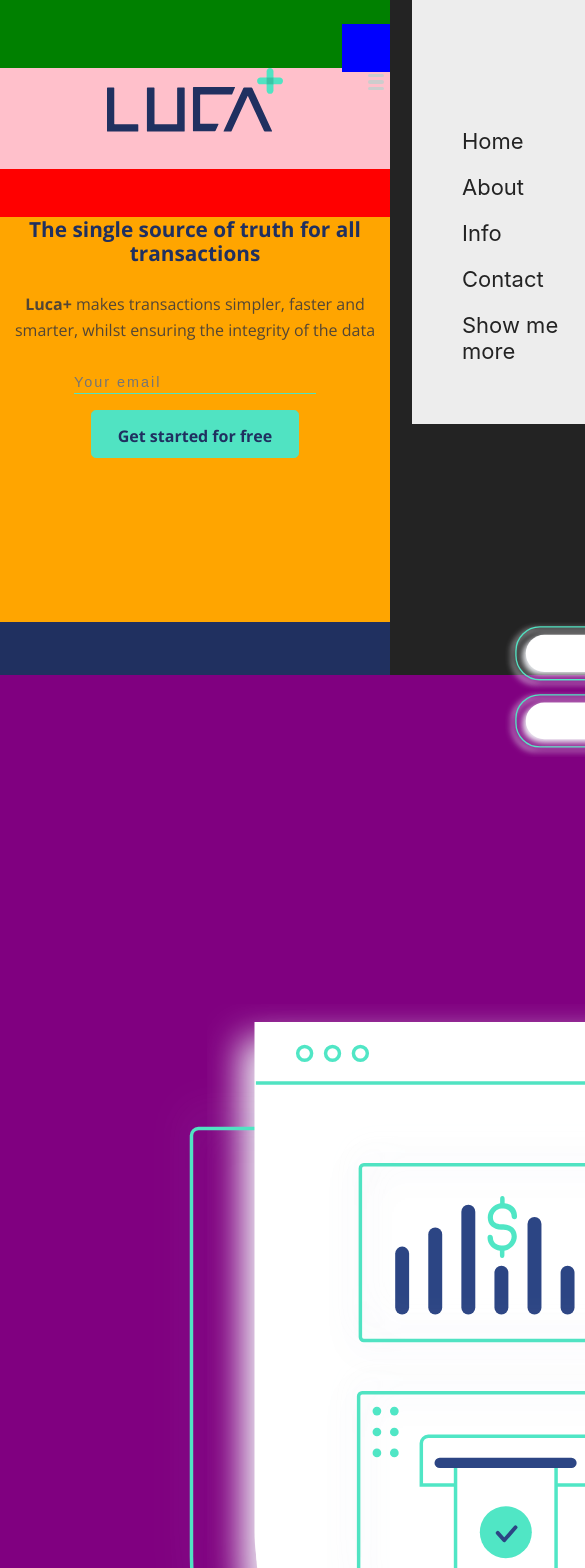
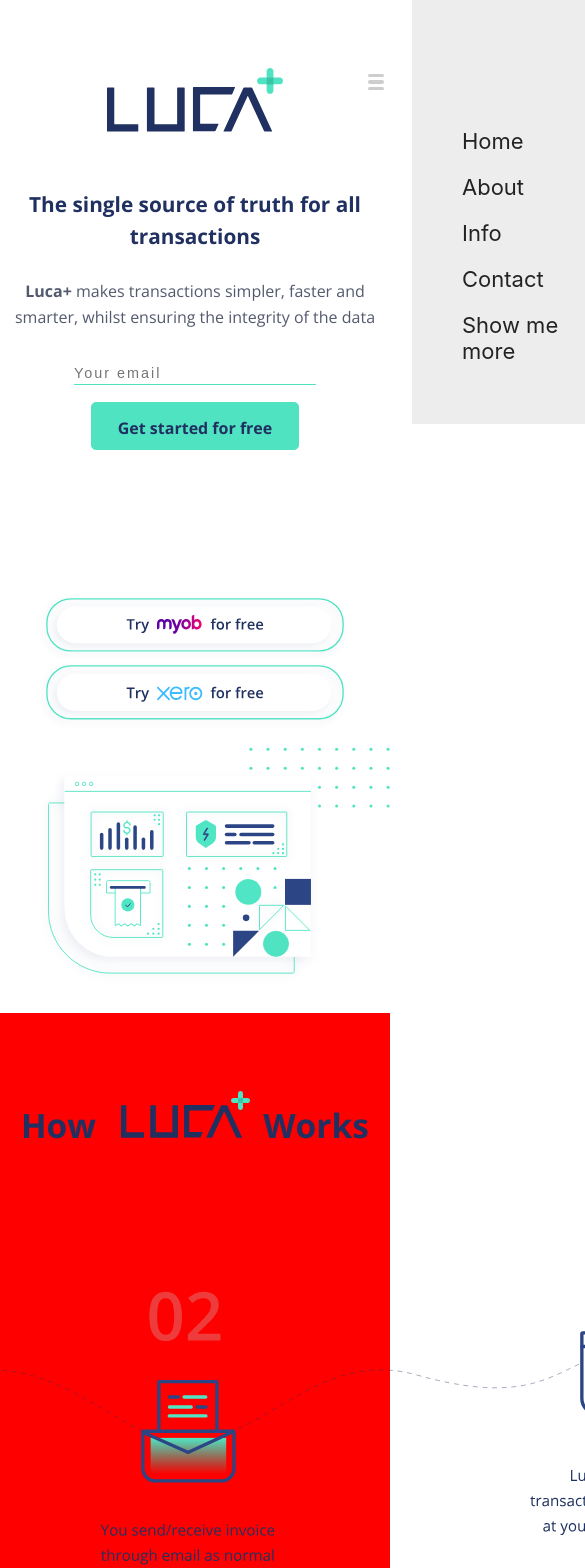
Before and after one commit to Lianakeys/LucaWebsite, a React (Create React App) app in the folder luca-website/: page / in a window 390 px wide. Shown: the top 1568 px of the page, 585 px wide, since content can reach past the window. Built offline with nearby package versions, Linux system fonts and the light colour scheme.

Commit message:
fixed homesection mobile

```diff
--- a/luca-website/src/App.css
+++ b/luca-website/src/App.css
@@ -442,7 +442,7 @@
     padding: 0;
 
     /* make it look decent enough */
-    background: #232323;
+    background: white;
     /* color: #cdcdcd;
     font-family: "Avenir Next", "Avenir", sans-serif; */
   }
@@ -459,27 +459,27 @@
       display: block;
       height: 80%;
       width: 100%;
-      background-color: red;
+      /* background-color: red; */
     }
 
     .hamburgermenu-container {
       height: 10%;
       display: flex;
       justify-content: flex-end;
-      background-color: green;
+      /* background-color: green; */
       width: 100%;
     }
 
     .hamburgermenu {
       height: 3rem;
-      background-color: blue;
+      /* background-color: blue; */
       width: 3rem;
       margin-top: 1.5rem;
     }
 
     .Lucaforphone-logocontainer {
       height: 15%;
-      background-color: pink;
+      /* background-color: pink; */
       width: 100%;
       display: flex;
       justify-content: center;
@@ -492,8 +492,9 @@
 
     .luca-home-title-container {
       height: 60%;
-      background-color: orange;
+      /* background-color: orange; */
       width: 100%;
+      margin-top: -1.8rem;
       /* display: flex;
       justify-content: center;
       align-items: center; */
@@ -504,7 +505,7 @@
       font-style: normal;
       font-weight: bold;
       font-size: 1.3rem;
-      line-height: 1.5rem;
+      line-height: 2rem;
       text-align: center;
       padding: 0rem 0.1rem 0rem 0.1rem;
       color: #203060;
@@ -586,39 +587,45 @@
     .MYOBbutton-phone {
       height: 10%;
       width: 100%;
-      background-color: #203060;
+      /* background-color: #203060; */
 
     }
 
     .MYOBbutton-image-phone {
       height: 100%;
-      width: 83rem;
+      width: 100%;
     }
 
     .Xerobutton-phone {
       height: 10%;
       width: 100%;
-      background-color: #206025;
+      /* background-color: greenyellow; */
     }
 
     .XERObutton-image-phone {
       height: 100%;
-      width: 83rem;
+      width: 100%;
     }
 
     .hero-image-container {
       display: block;
-      height: 180vh;
-      width: 396vw;
-      background-color: purple;
+      height: 40%;
+      width: 100%;
+      /* background-color: purple; */
       display: flex;
       justify-content: flex-end;
+      align-items: flex-end;
 
     }
 
     .hero-image-phone {
+      /* margin-top: 4rem; */
       height: 90%;
       width: 90%;
     }
 
+    .HIWsection {
+      background-color: red;
+    }
+
 }
```
Also changed, not shown: luca-website/src/components/Home.js (indentation only).
